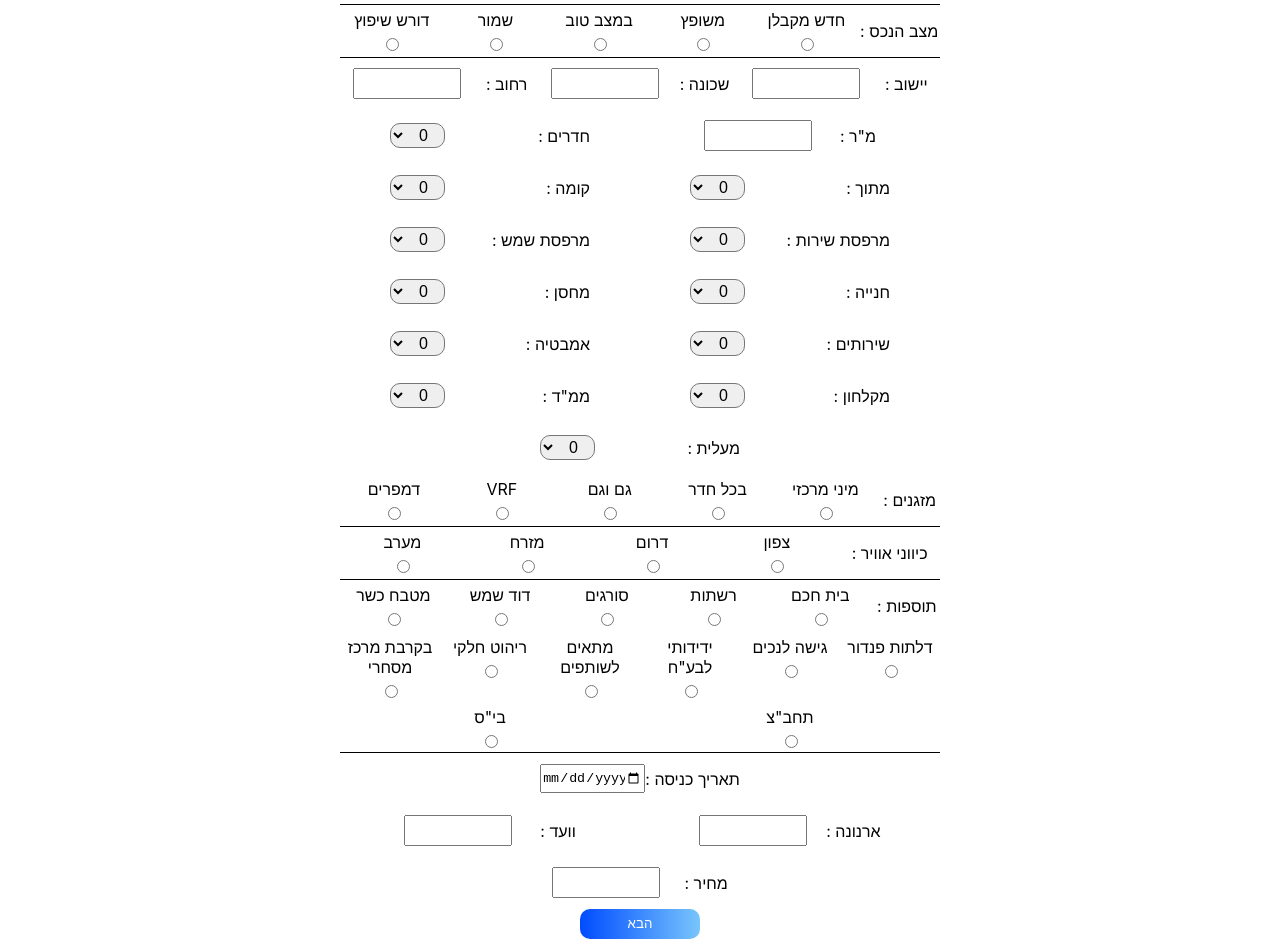
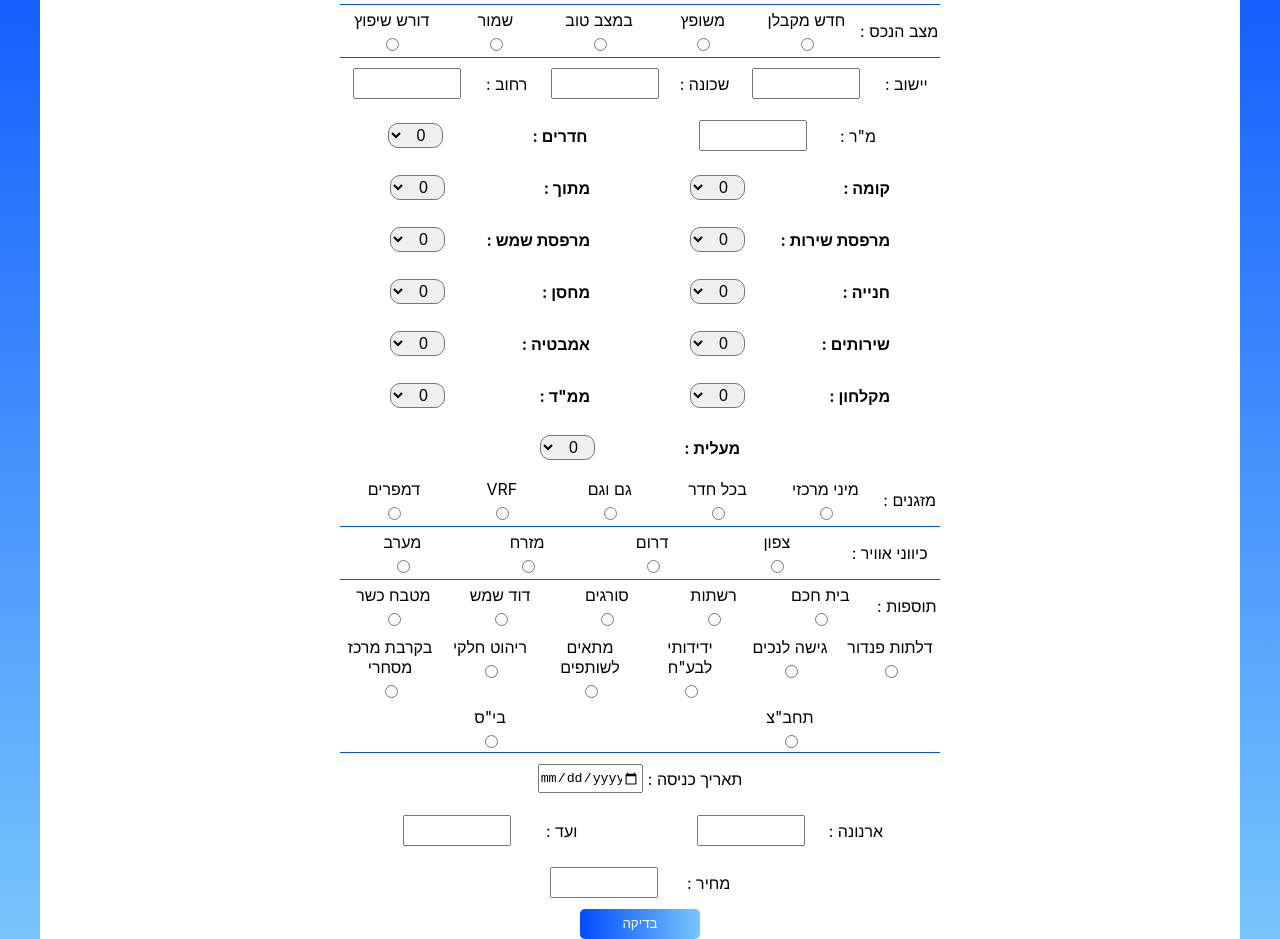
Before and after one commit to LiorAharon98/orna-realtor, a React (Create React App) app: page / in a window 1280 px wide. Shown: the part 229-1168 px from the top of the page. Built offline with nearby package versions, Linux system fonts and the light colour scheme.

Commit message:
fixed bugs2

```diff
--- a/src/components/header/Header.jsx
+++ b/src/components/header/Header.jsx
@@ -1,9 +1,8 @@
 import React from "react";
-import styles from "./header.module.css";
 const Header = () => {
   return (
     <>
-      <div id={styles.container}></div>
+
       <h2>
 
       טופס פרטי דירה בבלעדיות
--- a/src/components/header/header.module.css
+++ /dev/null
@@ -1,5 +0,0 @@
-#container{
-    background: linear-gradient(to right , rgb(0, 76, 255),rgb(120, 197, 252));
-    height: 40px;
-    width: 100%;
-}
--- a/src/components/input/input.module.css
+++ b/src/components/input/input.module.css
@@ -2,7 +2,7 @@
 display: flex;
 align-items: center;
 justify-content: space-around;
-width: 200px;
+width: 210px;
 }
 #input{
     text-align: right;
--- a/src/components/main/Main.jsx
+++ b/src/components/main/Main.jsx
@@ -7,34 +7,50 @@ import RadioButton from "../radio_button/RadioButton";
 const Main = () => {
   const sellOrRent = ["השכרה", "מכירה"];
   const airConditioner = ["מיני מרכזי", "בכל חדר", "גם וגם", "VRF", "דמפרים"];
-  const airDirection = ["צפון" , "דרום" , "מזרח" , "מערב"]
-  const typeEstate = ['דירה', 'דירת גן' , "פנטהאוז", 'בית קרקע', 'קרקע']
-  const estateStatus = ['חדש מקבלן' , 'משופץ', 'במצב טוב' , 'שמור', 'דורש שיפוץ']
-  const extended = ['בית חכם' , 'רשתות', 'סורגים', 'דוד שמש' , 'מטבח כשר' , 'דלתות פנדור' , 'גישה לנכים' , 'ידידותי לבע"ח', 'מתאים לשותפים' , 'ריהוט חלקי', 'בקרבת מרכז מסחרי', 'תחב"צ', `בי"ס`]
+  const airDirection = ["צפון", "דרום", "מזרח", "מערב"];
+  const typeEstate = ["דירה", "דירת גן", "פנטהאוז", "בית קרקע", "קרקע"];
+  const estateStatus = ["חדש מקבלן", "משופץ", "במצב טוב", "שמור", "דורש שיפוץ"];
+  const extended = [
+    "בית חכם",
+    "רשתות",
+    "סורגים",
+    "דוד שמש",
+    "מטבח כשר",
+    "דלתות פנדור",
+    "גישה לנכים",
+    'ידידותי לבע"ח',
+    "מתאים לשותפים",
+    "ריהוט חלקי",
+    "בקרבת מרכז מסחרי",
+    'תחב"צ',
+    `בי"ס`,
+  ];
   return (
+    <>
+       <div className={styles.side_bar_top}></div>
+    <div id={styles.page_container}>
+      <div className={styles.side_bar}></div>
       <div id={styles.container}>
         <Header />
         <div className={styles.input_container}>
-
           <RadioButton name={"השכרה או מכירה"} data={sellOrRent} />
           <Input name={"ביקור בנכס"} type={"date"} />
         </div>
         <RadioButton name={"סוג הנכס"} data={typeEstate} />
         <RadioButton name={"מצב הנכס"} data={estateStatus} />
         <div className={styles.input_container}>
-
           <Input name={"יישוב"} />
           <Input name={"שכונה"} />
           <Input name={"רחוב"} />
         </div>
 
         <div className={styles.input_container}>
-        <Input type={"number"} name={`מ"ר`}/>
+          <Input type={"number"} name={`מ"ר`} />
           <Select name={"חדרים"} maxNumber={10} room={true} />
         </div>
         <div className={styles.input_container}>
+          <Select name={"קומה"} maxNumber={20} />
           <Select name={"מתוך"} maxNumber={20} />
-        <Select name={"קומה"} maxNumber={20} />
         </div>
         <div className={styles.input_container}>
           <Select name={"מרפסת שירות"} maxNumber={3} />
@@ -45,7 +61,7 @@ const Main = () => {
           <Select name={"מחסן"} maxNumber={3} />
         </div>
         <div className={styles.input_container}>
-        <Select name={"שירותים"} maxNumber={4} />
+          <Select name={'שירותים'} maxNumber={4} />
           <Select name={"אמבטיה"} maxNumber={4} />
         </div>
         <div className={styles.input_container}>
@@ -56,19 +72,22 @@ const Main = () => {
           <Select name={"מעלית"} maxNumber={2} />
         </div>
         <RadioButton name={"מזגנים"} data={airConditioner} />
-      <RadioButton name={'כיווני אוויר'} data = {airDirection}/>
+        <RadioButton name={"כיווני אוויר"} data={airDirection} />
 
-      <RadioButton name={'תוספות'} data={extended} />
+        <RadioButton name={"תוספות"} data={extended} />
         <Input name={"תאריך כניסה"} type={"date"} />
         <div className={styles.input_container}>
           <Input name={"ארנונה"} type={"number"} />
-        <Input name={"וועד"} type={"number"} />
+          <Input name={"ועד"} type={"number"} />
         </div>
         <div className={styles.input_container}>
           <Input name={"מחיר"} type={"number"} />
         </div>
-      <button id={styles.btn}>הבא</button>
+        <button id={styles.btn}>בדיקה</button>
       </div>
+      <div className={styles.side_bar}></div>
+    </div>
+    </>
   );
 };
 
--- a/src/components/main/main.module.css
+++ b/src/components/main/main.module.css
@@ -12,7 +12,21 @@
     width: 120px;
     height: 30px;
     border: none;
-    border-radius: 10px;
+    border-radius: 5px;
     color: white;
     background: linear-gradient(to right , rgb(0, 76, 255),rgb(120, 197, 252));
 }
+#page_container{
+    display: flex;
+    justify-content: space-between;
+}
+.side_bar{
+    background: linear-gradient(to bottom , rgb(0, 76, 255),rgb(120, 197, 252));
+width: 40px;
+}
+.side_bar_top{
+    background: linear-gradient(to right , rgb(0, 76, 255),rgb(120, 197, 252));
+    height: 40px;
+    width: 100%;
+
+}
--- a/src/components/radio_button/radio_button.module.css
+++ b/src/components/radio_button/radio_button.module.css
@@ -3,11 +3,12 @@
     justify-content: space-around;
     flex-wrap: wrap;
     width: 600px;
-    border-bottom: 1px solid black;
+    border-bottom: 1.5px solid  rgb(0, 76, 255);
 }
 .radio_button{
     width: 100px;
 }
 .radio{
+
     margin: 5px;
 }
--- a/src/components/select/Select.jsx
+++ b/src/components/select/Select.jsx
@@ -7,10 +7,9 @@ const Select = ({ name, maxNumber,room }) => {
     rooms.push(i)
     rooms.push(i+0.5)
   }
-  console.log(rooms)
   return (
     <div id={styles.container}>
-      <p> {name} : </p>
+      <p id={styles.text}> {name} : </p>
       <select id={styles.select_container}>
         <option>0</option>
         {!room && numbers.map((number,index) => {
--- a/src/components/select/select.module.css
+++ b/src/components/select/select.module.css
@@ -12,3 +12,6 @@
   text-align: center;
   border-radius: 10px;
 }
+#text{
+  font-weight: bolder;
+}
```
Lines whose indentation alone changed are shown as unchanged.
